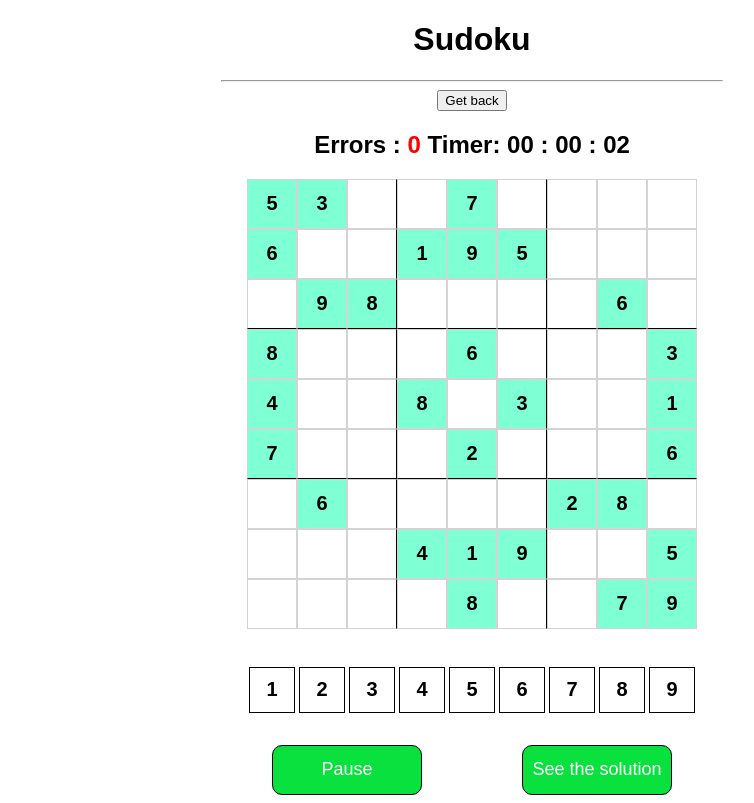
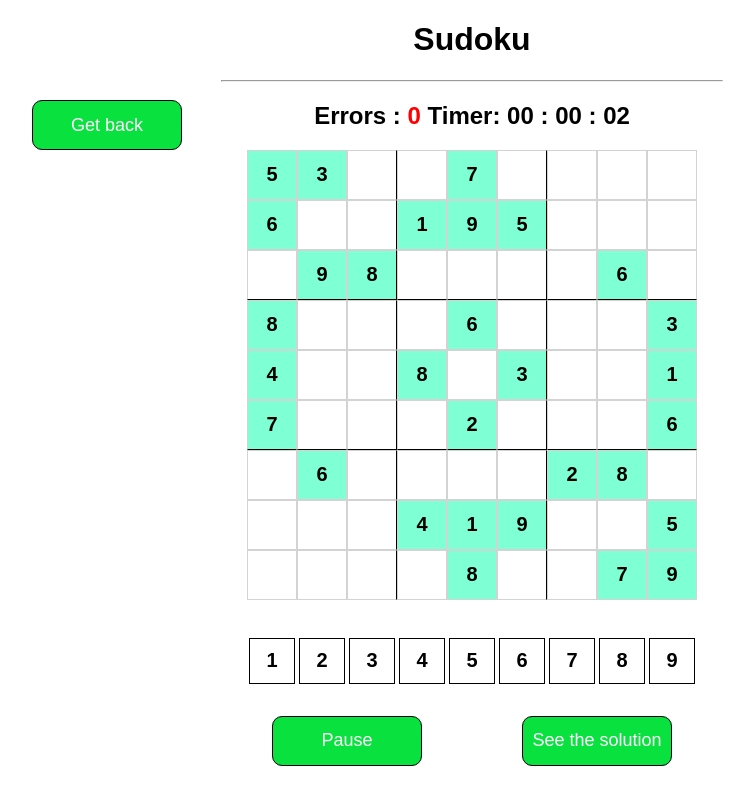
Before and after one commit to Bekzhan111/Sudoku, a plain HTML site: page index.html in a window 1280 px wide. Both pictures are taken after a click on the button "Play". Shown: the whole page, without its empty margins (168-922 px from the left). Drawn offline with Linux system fonts and the light colour scheme.

Commit message:
Update style.css

```diff
--- a/style.css
+++ b/style.css
@@ -1,6 +1,10 @@
 body{
     font-family: Arial, Helvetica, sans-serif;
     text-align: center;
+}
+
+button{
+    cursor: pointer;
 }
 
 #startingPage{
@@ -126,10 +130,37 @@ hr{
 #board{
     width: 450px;
     height: 450px;
-    /* background-color: beige; */
     margin: 0 auto;
     display: flex;
     flex-wrap: wrap;
+}
+
+#board2{
+    width: 450px;
+    height: 450px;
+    margin: 0 auto;
+    display: flex;
+    flex-wrap: wrap;
+    margin-top: 50px;
+
+}
+
+#exit{
+    position: absolute;
+    top: 100px;
+    left: 200px;
+    font-size: 18px;
+    width: 150px;
+    height: 50px;
+    border-radius: 10px;
+    border: 1px solid black;
+    background-color:rgb(9, 225, 63);
+    color: white;
+}
+
+#container button:hover{
+    background-color: yellow;
+    color: black;
 }
 
 .tile{
```
